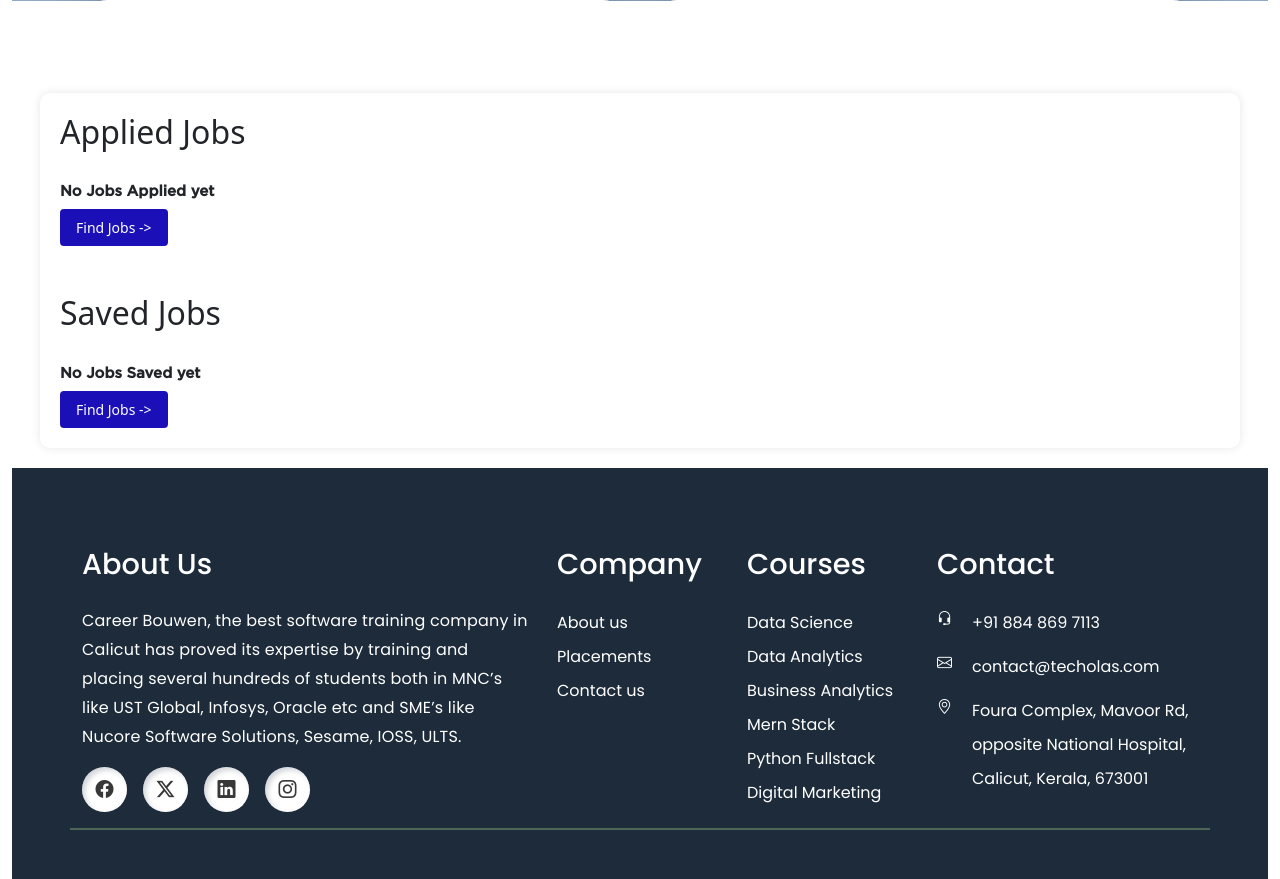
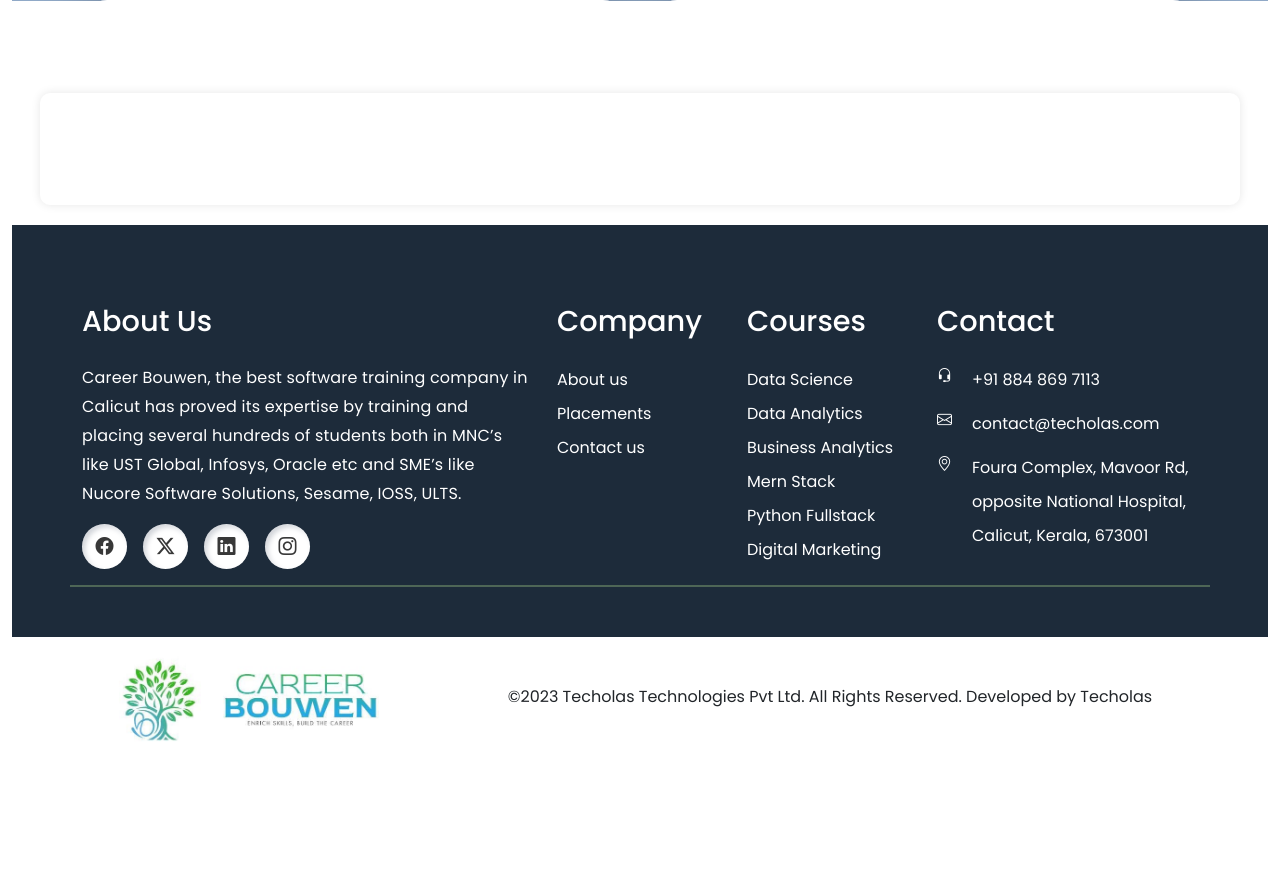
Before and after one commit to sarunkumar1729/bouwen_finalized, a Django app: page /profile in a window 1280 px wide. Shown: the part 813-1692 px from the top of the page. After the commit the page ends 1554 px from the top, so only its background shows below. Run offline with Django 4.2, Linux system fonts and the light colour scheme; a user stored in the database is signed in; data comes from the database, SQL or seed files in the repository; both versions use the stored data as it was after the commit; some web fonts are replaced.

Commit message:
second commit

```diff
--- a/templates/profile.html
+++ b/templates/profile.html
@@ -148,8 +148,8 @@
 
 
 <div class="container-grid">
+    {% if applied_jobs %}
     <h2>Applied Jobs</h2>
-    {% if applied_jobs %}
     <div class="grid-container" id="applied-jobs">
         {% for job in applied_jobs %}
             <div class="job-card">
@@ -162,15 +162,15 @@
             </div>
         {% endfor %}
     </div>
-    {% else %}
+    {% comment %} {% else %}
     <br>
         <h5>No Jobs Applied yet</h5>
-        <a href=""><button class="view-job-button">Find Jobs -></button></a>
+        <a href=""><button class="view-job-button">Find Jobs -></button></a> {% endcomment %}
 
     {% endif %}
 <br><br><br>
+    {% if saved_jobs %}
     <h2>Saved Jobs</h2>
-    {% if saved_jobs %}
     <div class="grid-container" id="saved-jobs">
         {% for s in saved_jobs %}
             <div class="job-card">
@@ -183,10 +183,10 @@
             </div>
         {% endfor %}
     </div>
-    {% else %}
+    {% comment %} {% else %}
     <br>
         <h5>No Jobs Saved yet</h5>
-        <a href=""><button class="view-job-button">Find Jobs -></button></a>
+        <a href=""><button class="view-job-button">Find Jobs -></button></a> {% endcomment %}
 
     {% endif %}
 </div>
```
Also changed, not shown: db.sqlite3.
